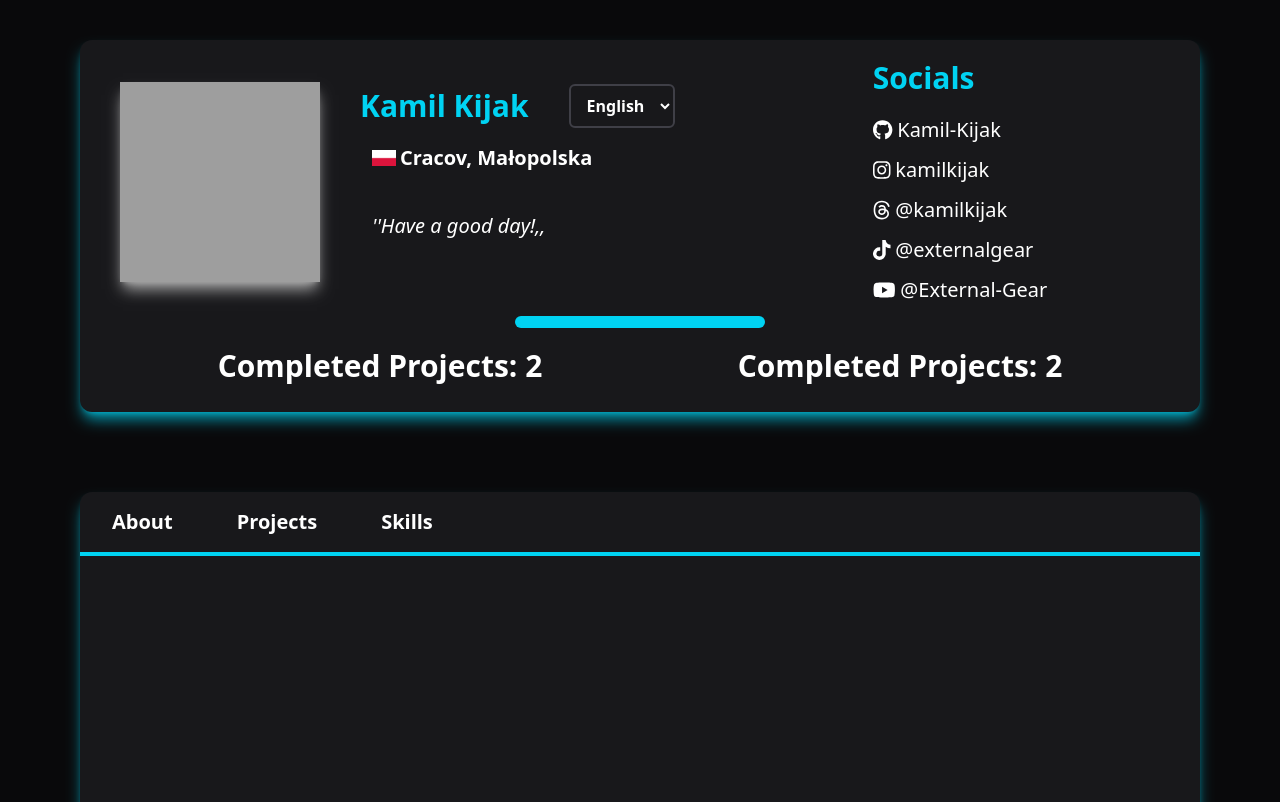
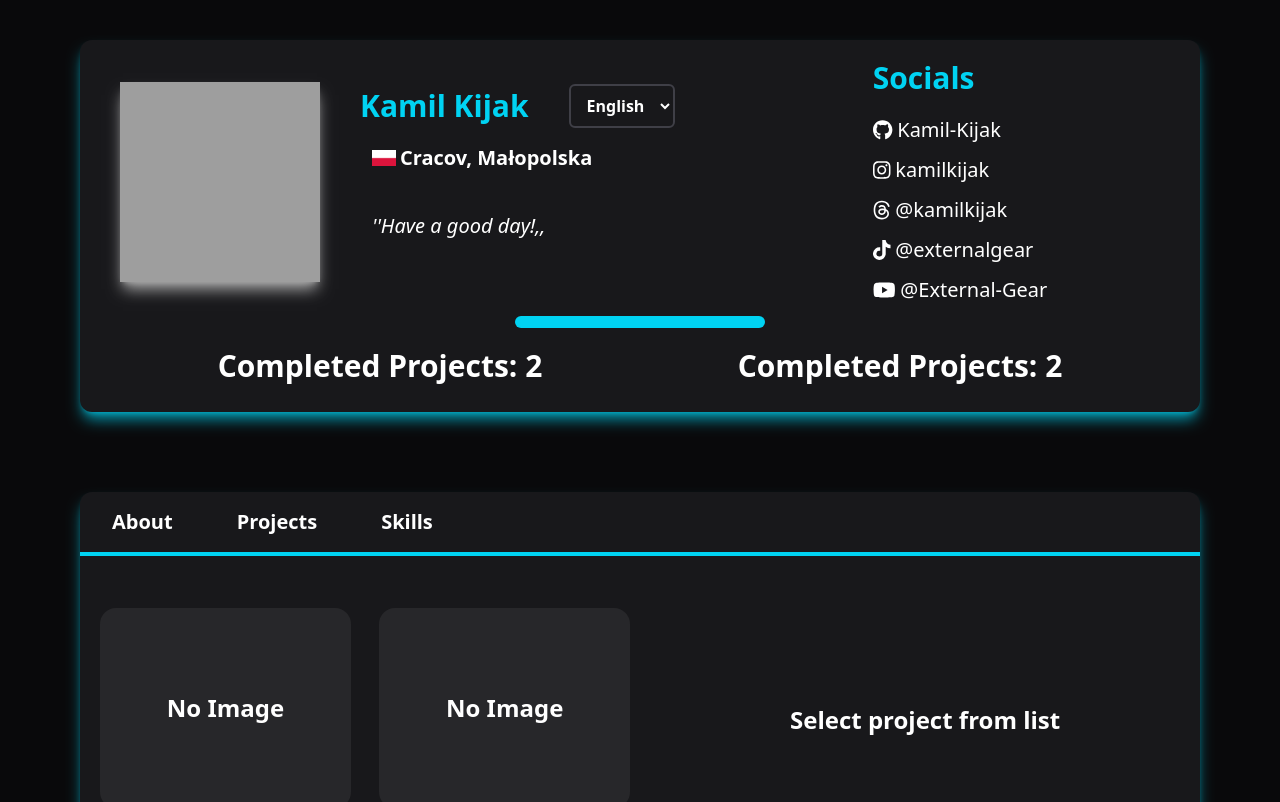
Before and after one commit to Kamil-Kijak/about-card, a React (Vite) app: page /projects/none in a window 1280 px wide. Shown: the top 802 px of the page. Built offline with nearby package versions, Linux system fonts and the light colour scheme; grey boxes are pictures that could not be loaded.

Commit message:
created template of projects section

```diff
--- a/src/App.jsx
+++ b/src/App.jsx
@@ -57,12 +57,12 @@ function App() {
             <section className='pb-5 bg-zinc-900 rounded-xl flex flex-col mt-20 overflow-hidden min-h-[100vh] shadow-lg shadow-cyan-400/70'>
               <nav className='flex justify-start items-center border-b-4 border-cyan-400 flex-wrap'>
                 <Link to={"/"}><button className='nav-button'>About</button></Link>
-                <Link to={"/projects"}><button className='nav-button'>Projects</button></Link>
+                <Link to={"/projects/none"}><button className='nav-button'>Projects</button></Link>
                 <Link to={"/skills"}><button className='nav-button'>Skills</button></Link>
               </nav>
               <Routes>
                 <Route path='/' element={<About/>}/>
-                <Route path='/projects' element={<Projects/>}/>
+                <Route path='/projects/:id' element={<Projects/>}/>
                 <Route path='/skills' element={<Skills/>}/>
               </Routes>
             </section>
--- /dev/null
+++ b/src/components/ProjectDescriptions.jsx
@@ -0,0 +1,9 @@
+
+
+const ProjectDescriptions = {
+        "none":{
+            subtitle:<h1 className="text-white font-bold text-2xl">Select project from list</h1>
+        }
+    }
+
+export default ProjectDescriptions;
--- /dev/null
+++ b/src/components/listItems/ProjectItem.jsx
@@ -0,0 +1,18 @@
+import { faEye } from "@fortawesome/free-solid-svg-icons";
+import { FontAwesomeIcon } from "@fortawesome/react-fontawesome";
+import { useNavigate } from "react-router-dom";
+
+export default function ProjectItem({img, title = "project"}) {
+    const navigate = useNavigate();
+    return (
+        <section className="bg-zinc-800 w-full h-[200px] rounded-2xl cursor-pointer relative overflow-hidden" onClick={() => navigate(`/projects/${title}`)}>
+            {
+                img ? <img src={img} className="absolute w-full h-full" /> : <section className="flex justify-center items-center h-full"><h1 className="text-white font-bold text-2xl text-center">No Image</h1></section>
+            }
+            <section className="absolute bg-black/25 opacity-0 hover:opacity-100 z-5 top-0 right-0 bottom-0 left-0 transition-opacity duration-200 ease-in-out flex flex-col justify-center items-center">
+                <p className="mb-10 font-bold text-white text-xl text-center w-[80%] break-words">{title}</p>
+                <button className="bg-cyan-400 p-1 w-[50px] h-[50px] rounded-xl cursor-pointer"><FontAwesomeIcon icon={faEye} className="text-white"/></button>
+            </section>
+        </section>
+    )
+}
--- a/src/components/pages/Projects.jsx
+++ b/src/components/pages/Projects.jsx
@@ -1,8 +1,21 @@
+import { useParams } from "react-router-dom";
+import ProjectItem from "../listItems/ProjectItem";
+import ProjectDescriptions from "../ProjectDescriptions";
 
 export default function Projects({}) {
+
+    const {id} = useParams();
+
     return (
-        <section className="flex mt-8 justify-center items-start min-h-full pb-5">
-
+        <section className="flex md:flex-row flex-col mt-8 justify-around items-center pb-5">
+            <section className="grid xl:grid-cols-2 grid-cols-1 w-full p-5 gap-7 items-stretch">
+                <ProjectItem title="solitaire"/>
+                <ProjectItem/>
+            </section>
+            <section className="w-[100%] flex flex-col items-center lg:mt-0 mt-5">
+                {<h1 className="text-white font-bold text-4xl my-3">{ProjectDescriptions[id] ? id !="none" && id : 404}</h1>}
+                {ProjectDescriptions[id]?.subtitle || <h1 className="text-white font-bold text-2xl">Project not found</h1>}
+            </section>
         </section>
     )
 }
--- a/src/components/pages/Skills.jsx
+++ b/src/components/pages/Skills.jsx
@@ -22,7 +22,6 @@ export default function Skills({}) {
                     <section className="flex flex-col items-start text-white font-bold mt-7 text-2xl gap-y-5">
                         <IconListItem icon={faGear} text={"Productive"}/>
                         <IconListItem icon={faPen} text={"Planning work"}/>
-                        <IconListItem icon={faUsers} text={"Teamwork"}/>
                         <IconListItem icon={faUser} text={"Individual work"}/>
                         <IconListItem icon={faMagnifyingGlass} text={"Finding solutions"}/>
                         <IconListItem icon={faLightbulb} text={"Create own ideas"}/>
@@ -31,8 +30,10 @@ export default function Skills({}) {
                 <section className="flex-1/3 flex flex-col items-center">
                     <h1 className="text-4xl font-bold text-cyan-400">Social</h1>
                     <section className="flex flex-col items-start text-white font-bold mt-7 text-2xl gap-y-5">
+                        <IconListItem icon={faUsers} text={"Teamwork"}/>
                         <IconListItem icon={faHandshakeSimple} text={"Communicativeness"}/>
                         <IconListItem icon={faHandHoldingHand} text={"Helpful"}/>
+                        <IconListItem icon={faUsers} text={"Empathy"}/>
                     </section>
                 </section>
             </section>
--- a/src/index.css
+++ b/src/index.css
@@ -4,5 +4,5 @@
     @apply text-white text-xl hover:text-cyan-400 transition-colors duration-200 ease-in-out
 }
 .nav-button {
-    @apply text-white cursor-pointer hover:bg-zinc-700 px-8 py-4 h-full text-xl font-bold transition-colors duration-200 ease-in-out
+    @apply text-white cursor-pointer hover:bg-zinc-800 px-8 py-4 h-full text-xl font-bold transition-colors duration-200 ease-in-out
 }
```
